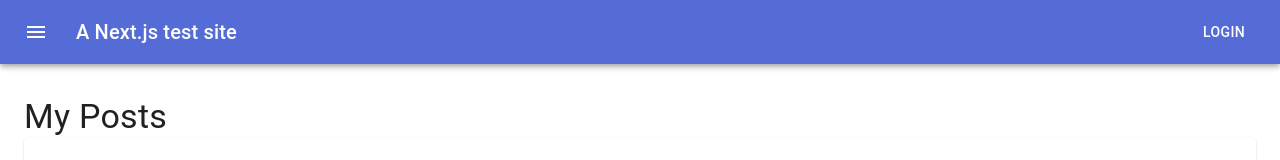
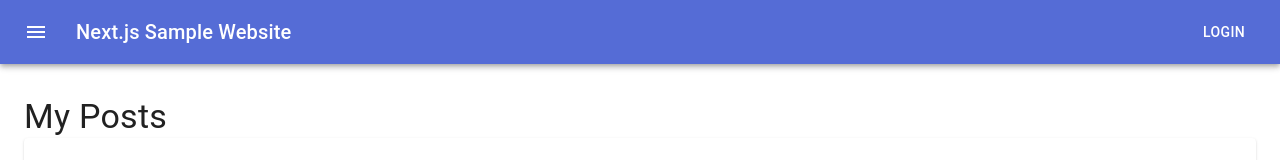
Before and after one commit to AspieCoder1/next-example, a Next.js app: page / in a window 1280 px wide. Shown: the top 160 px of the page. Built offline with nearby package versions, Linux system fonts and the light colour scheme.

Commit message:
Made the website title flexible

```diff
--- a/components/Layout.tsx
+++ b/components/Layout.tsx
@@ -7,13 +7,11 @@ import {
 	Typography,
 	IconButton,
 	Button,
-	MenuItem,
 } from '@material-ui/core';
 import { makeStyles, createStyles, Theme } from '@material-ui/core/styles';
 import MenuIcon from '@material-ui/icons/Menu';
 import Navigation from './Navigation';
 
-const name = 'Luke Braithwaite';
 export const siteTitle = 'Next.js Sample Website';
 
 const useStyles = makeStyles((theme: Theme) =>
@@ -71,7 +69,7 @@ const Layout = ({ children }): JSX.Element => {
 					</IconButton>
 					<Navigation isOpen={isOpen} setOpen={setOpen} />
 					<Typography className={classes.title} variant='h6'>
-						A Next.js test site
+						{siteTitle}
 					</Typography>
 					<Button color='inherit'>Login</Button>
 				</Toolbar>
```
